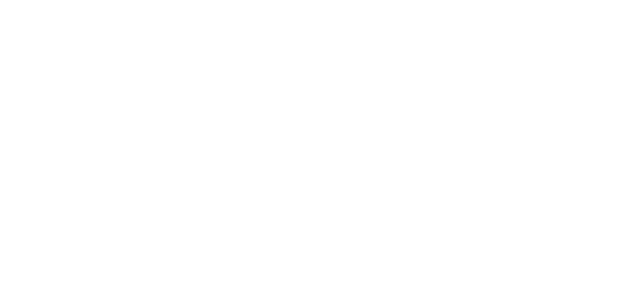
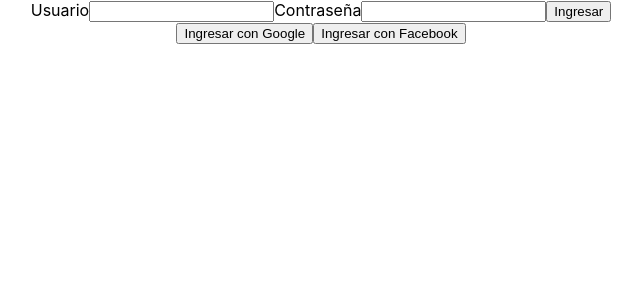
Before and after one commit to No-Country/c3-g53-m, a React (Create React App) app: page /login in a window 1280 px wide. Before the commit this address had no page. Shown: the top 300 px of the page, without its empty margins (319-961 px from the left). Built offline with nearby package versions, Linux system fonts and the light colour scheme.

Commit message:
login and user-profile routes

```diff
--- a/src/App.js
+++ b/src/App.js
@@ -2,6 +2,8 @@ import logo from './logo.svg';
 import './App.css';
 import { Routes, BrowserRouter, Route } from "react-router-dom";
 import { Home } from "./components/home.jsx";
+import { Login } from "./components/login"
+import { Userprofile } from "./components/userprofile"
 
 function App() {
   return (
@@ -9,6 +11,8 @@ function App() {
       <div className="App">
         <Routes>
           <Route path="/" element= {<Home />} />
+          <Route path="/login" element= {<Login />} />
+          <Route path="/user-profile" element= {<Userprofile />} />
         </Routes>
       </div>
     </BrowserRouter>
--- /dev/null
+++ b/src/components/login.jsx
@@ -0,0 +1,18 @@
+import React from "react";
+
+export function Login() {
+    return(
+        <div>
+            <form>
+                <label>Usuario</label>
+                <input typeof="text"></input>
+                <label>Contraseña</label>
+                <input typeof="password"></input>
+                <button typeof="submit">Ingresar</button>
+            </form>
+            <button>Ingresar con Google</button>
+            <button>Ingresar con Facebook</button>
+
+        </div>
+    )
+}
--- /dev/null
+++ b/src/components/userprofile.jsx
@@ -0,0 +1,7 @@
+import React from "react";
+
+export function Userprofile() {
+    return (
+        <h1>Aca va a estar el perfil del usuario</h1>
+    )
+}
```
